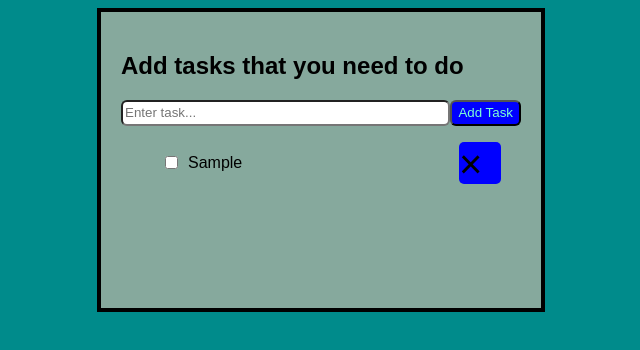
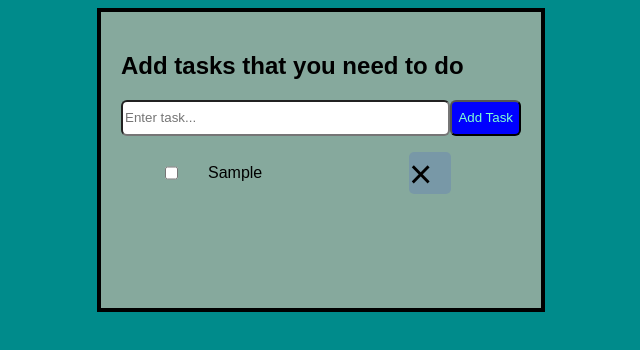
Before and after one commit to ju-nmd2023/fop-todo-list-sanqan2, a plain HTML site: page todolist.html in a window 1280 px wide. Both pictures are taken after typing "Sample" into the empty fields and a click on the button "Add Task". Shown: the whole page, without its empty margins (319-959 px from the left). Drawn offline with Linux system fonts and the light colour scheme.

Commit message:
Update style.css

```diff
--- a/style.css
+++ b/style.css
@@ -20,7 +20,7 @@ body {
   flex: 1;
   outline: none;
   border-radius: 6px;
-  height: 20px;
+  height: 30px;
 }
 .todo-item {
   display: flex;
@@ -28,12 +28,14 @@ body {
   margin-bottom: 10px;
 }
 .todo-item input[type="checkbox"] {
-  margin-right: 10px;
+  margin-right: 30px;
+  font-size: 20px;
+  height: 20px;
 }
 .taskList {
   background-color: blue;
   color: aquamarine;
-  border: 0 px black;
+  border: 0 px rgb(140, 15, 15);
   outline: none;
   border-radius: 6px;
 }
@@ -42,8 +44,8 @@ body {
   margin-left: auto;
   cursor: pointer;
   font-size: 40px;
-  margin-right: 20px;
-  background-color: blue;
+  margin-right: 70px;
+  background-color: rgba(0, 0, 255, 0.1);
   width: 42px;
   height: 42px;
   border-radius: 5px;
```
